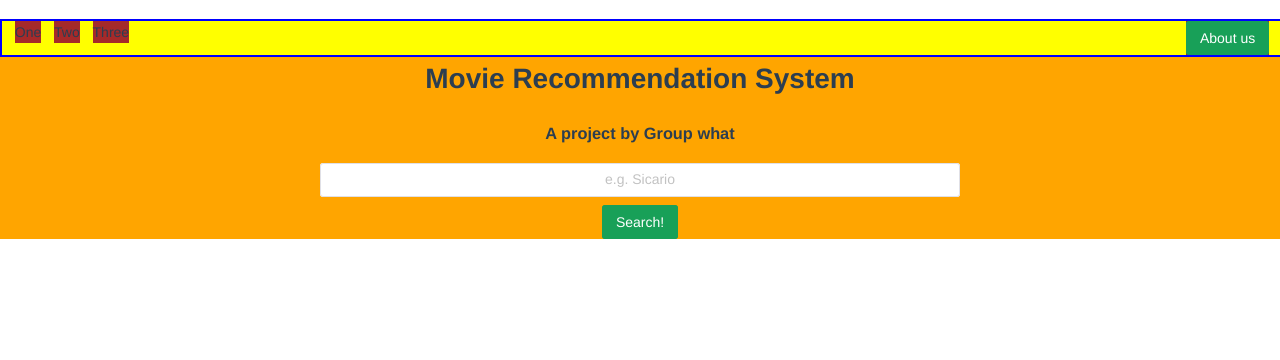
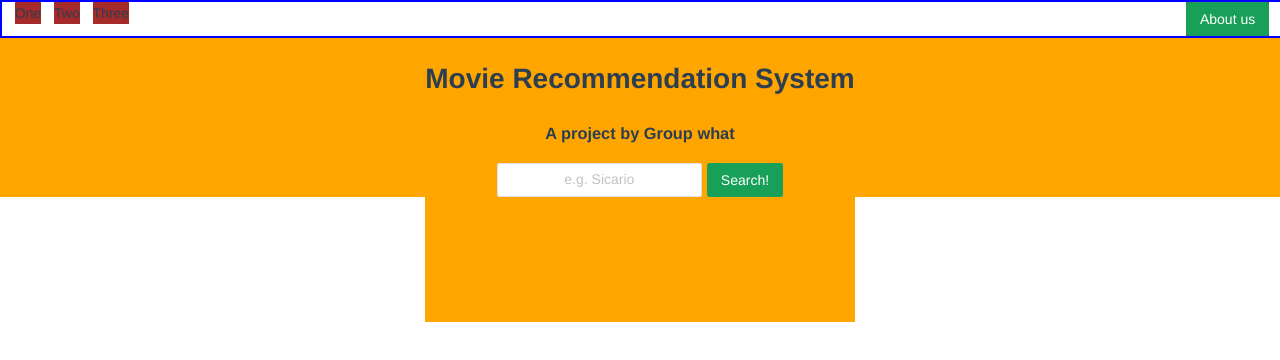
Before and after one commit to Alexlly/MovieRecommendation, a Vue app in the folder frontend/: page / in a window 1280 px wide. Shown: the top 360 px of the page. Built offline with nearby package versions, Linux system fonts and the light colour scheme.

Commit message:
- well the header is fixed

```diff
--- a/frontend/src/App.vue
+++ b/frontend/src/App.vue
@@ -1,6 +1,6 @@
 <template>
   <n-message-provider>
-    <HeaderComponent/>
+    <header-component class="head"></header-component>
     <router-view/>
   </n-message-provider>
 </template>
@@ -16,6 +16,7 @@ export default {
     NMessageProvider
   }
   // text-align: center;
+  // <HeaderComponent/>
 }
 </script>
 
@@ -27,4 +28,9 @@ export default {
     color: #2c3e50;
   }
 
+  body{
+    padding: 0;
+    margin: 0
+  }
+
 </style>
--- a/frontend/src/components/Header.vue
+++ b/frontend/src/components/Header.vue
@@ -24,10 +24,9 @@ export default {
 <style scoped>
   .container {
     width: 100%;
-    background-color: yellow;
-    float: left;
     border: 2px solid blue;
     vertical-align: text-bottom;
+    overflow: hidden
   }
 
   .child {
--- a/frontend/src/components/MovieCards.vue
+++ b/frontend/src/components/MovieCards.vue
@@ -1,8 +1,11 @@
 <template>
-  <n-card :title=name>
+  <n-card size="small">
     <template #cover>
       <img :src=this.poster>
     </template>
+    <div class="contentStuff">
+      {{name}}
+    </div>
   </n-card>
 </template>
 
@@ -19,8 +22,10 @@ export default {
 
   data() {
     return{
-      test: "test",
+      title: null,
       poster: null,
+      year: null,
+      key: this.name
     }
   },
 
@@ -29,25 +34,26 @@ export default {
 
     },
 
-    findFromQuery(){
-      let test = [
-        { Title: "Sicario", Year: "2015", imdbID: "tt3397884", Poster: "https://m.media-amazon.com/images/M/MV5BMjA5NjM3NTk1M15BMl5BanBnXkFtZTgwMzg1MzU2NjE@._V1_SX300.jpg"},
-        { Title: "Sicario: Day of the Soldado", Year: "2018", imdbID: "tt5052474", Poster: "https://m.media-amazon.com/images/M/MV5BMTEzNjM2NTYxMjReQTJeQWpwZ15BbWU4MDU2NzAxNTUz._V1_SX300.jpg"} ,
-        { Title: "American Sicario", Year: "2021", imdbID: "tt13322120", Poster: "https://m.media-amazon.com/images/M/MV5BYzU2NDk0MTEtYjE3Yi00…ItYjg2NDkwOWZmY2I3XkEyXkFqcGdeQXVyMTM1MTE1NDMx._V1_SX300.jpg" },
-      ] // Pretending to be data from the Movie Database Alternative API
-      for (let i = 0; i < test.size; i++){
-        console.log("testt")
+    findFromQuery(movieSearch){
+      for (let i = 0; i < movieSearch.Search.length; i++){
+        if (movieSearch.Search[i].Year == this.year){
+          return i;
+        }
       }
+
+      return 0;
     },
 
     populateInfo(movieSearch){
-      this.poster = movieSearch.Search[0].Poster
+      let info = this.findFromQuery(movieSearch);
+      this.poster = movieSearch.Search[info].Poster
     },
 
     deleteSelf(){
       console.log("lmao")
-      this.$destroy()
-      this.$el.parentNode.removeChild(this.$el)
+      //this.$destroy()
+      //this.$el.parentNode.removeChild(this.$el)
+      // Maybe try to delete from array in results page
     }
   },
 
@@ -56,13 +62,16 @@ export default {
   },
 
   async created(){
+    console.log(this.key)
     let arr = this.name.split("(")
-    arr[0] = arr[0].trim()
+    this.title = arr[0].trim()
     arr[arr.length - 1] = arr[arr.length - 1].slice(0, -1) // (Removed last bracket)
+    this.year = arr[1].trim()
+
     const options = {
       method: 'GET',
       url: 'https://movie-database-alternative.p.rapidapi.com/',
-      params: {s: arr[0], r: 'json', page: '1'},
+      params: {s: this.title, r: 'json', page: '1'},
       headers: {
         'X-RapidAPI-Host': 'movie-database-alternative.p.rapidapi.com',
         'X-RapidAPI-Key': `${process.env.VUE_APP_MOVIE_KEY}`
@@ -74,16 +83,18 @@ export default {
       return request
     })*/ //Testing get request from axios
 
-    let res = await axios.request(options).catch(function (error) {
-      console.error(error);
-    });
+    let res = await axios.request(options)
+      .catch(function (error) {
+        console.error(error);
+      }
+    );
+
     if (res.data.Response == "True"){
       this.populateInfo(res.data)
     }
     else{
       this.deleteSelf()
     }
-    // Add condition where movie is not found
   },
 
 }
@@ -92,5 +103,14 @@ export default {
 <style scoped>
   .n-card {
     max-width: 15vw;
+    max-height: 1fr;
+    content: 100%;
+    height: 100%
+  }
+
+  .contentStuff{
+    display: flex;
+    justify-content: center;
+    align-items: center;
   }
 </style>
--- a/frontend/src/components/Search.vue
+++ b/frontend/src/components/Search.vue
@@ -1,14 +1,16 @@
 <template>
   <div class="container">
-    <n-space vertical>
+    <div class="child">
       <n-input v-model:value="name" class="input" type="text" placeholder="e.g. Sicario"/>
+    </div>
+    <div>
       <n-button type="primary" @click="handleClick"> Search! </n-button>
-    </n-space>
+    </div>
   </div>
 </template>
 
 <script>
-import { NInput, NButton, NSpace, useMessage } from 'naive-ui'
+import { NInput, NButton, useMessage } from 'naive-ui'
 import router from '../router'
 
 export default {
@@ -17,7 +19,6 @@ export default {
   components: {
     NInput,
     NButton,
-    NSpace
   },
 
   data() {
@@ -38,6 +39,7 @@ export default {
         )
         this.message.error("Please enter a movie name")
       }
+      else{
         console.log(`Button clicked. Sending ${this.name}`)
         router.push({
           name: 'Result',
@@ -47,12 +49,18 @@ export default {
         })
       }
     }
+  }
 
 }
 </script>
 
 <style scoped>
   .input {
-    max-width: 50%;
+    display: flex;
+    flex-direction: column;
+  }
+
+  .child {
+    margin-right: 5px
   }
 </style>
--- a/frontend/src/views/HomePage.vue
+++ b/frontend/src/views/HomePage.vue
@@ -1,8 +1,10 @@
 <template>
   <div class="container">
-    <h1> Movie Recommendation System </h1>
-    <h3>A project by Group what </h3>
-    <SearchBar class="test"/>
+    <div>
+      <h1> Movie Recommendation System </h1>
+      <h3>A project by Group what </h3>
+      <SearchBar class="test"/>
+    </div>
   </div>
 </template>
 
@@ -21,6 +23,9 @@ export default {
   .container {
     text-align: center;
     background-color: orange;
+    display: flex;
+    justify-content: center;
+    height: 100%
   }
 
 </style>
--- a/frontend/src/views/ResultsPage.vue
+++ b/frontend/src/views/ResultsPage.vue
@@ -1,12 +1,20 @@
 <template>
+  <div class="parent">
+    <div>
       <h1> Movies most similar to {{this.searchQuery}} </h1>
+    </div>
+    <div class="container">
       <template v-for="movie in movies" :key="movie">
         <div class="MovieResult">
           <MovieCard :name="movie"/>
         </div>
       </template>
+    </div>
+    <div class="parent">
       <h2> Search for more movie recommendations! </h2>
       <SearchBar/>
+    </div>
+  </div>
 </template>
 
 <script>
@@ -29,7 +37,8 @@ export default {
 
   data() {
     return{
-      movies: ["The Batman (2022)", "Dien Binh Phu (1992)", "Blade Runner 2049 (2018)", "Dune (2021)", "Sicario (2015)"],
+      //movies: ["The Batman (2022)", "Dien Binh Phu (1992)", "Blade Runner 2049 (2018)", "Dune (2021)", "Sicario (2015)"],
+      movies: ["The Batman (2022)", "Fight Club (1999)", "Blade Runner 2049 (2018)", "Dune (2021)", "Sicario (2015)", "Interstellar (2014)", "Starship Troopers (1997)"],
       moviesData: []
     }
   },
@@ -41,10 +50,30 @@ export default {
     }
   },
 }
+
+/*.parent{
+    display: flex;
+    justify-content: center;
+    align-items: center;
+    flex-direction: column;
+  }*/
 </script>
 
 <style scoped>
+  .container{
+    display: flex;
+    flex-wrap: wrap;
+  }
+
   .MovieResult{
-    padding: 10px;
+    padding: 2vw;
   }
+
+  .parent{
+    display: flex;
+    justify-content: center;
+    align-items: center;
+    flex-direction: column;
+  }
+
 </style>
```
Lines whose indentation alone changed are shown as unchanged.
